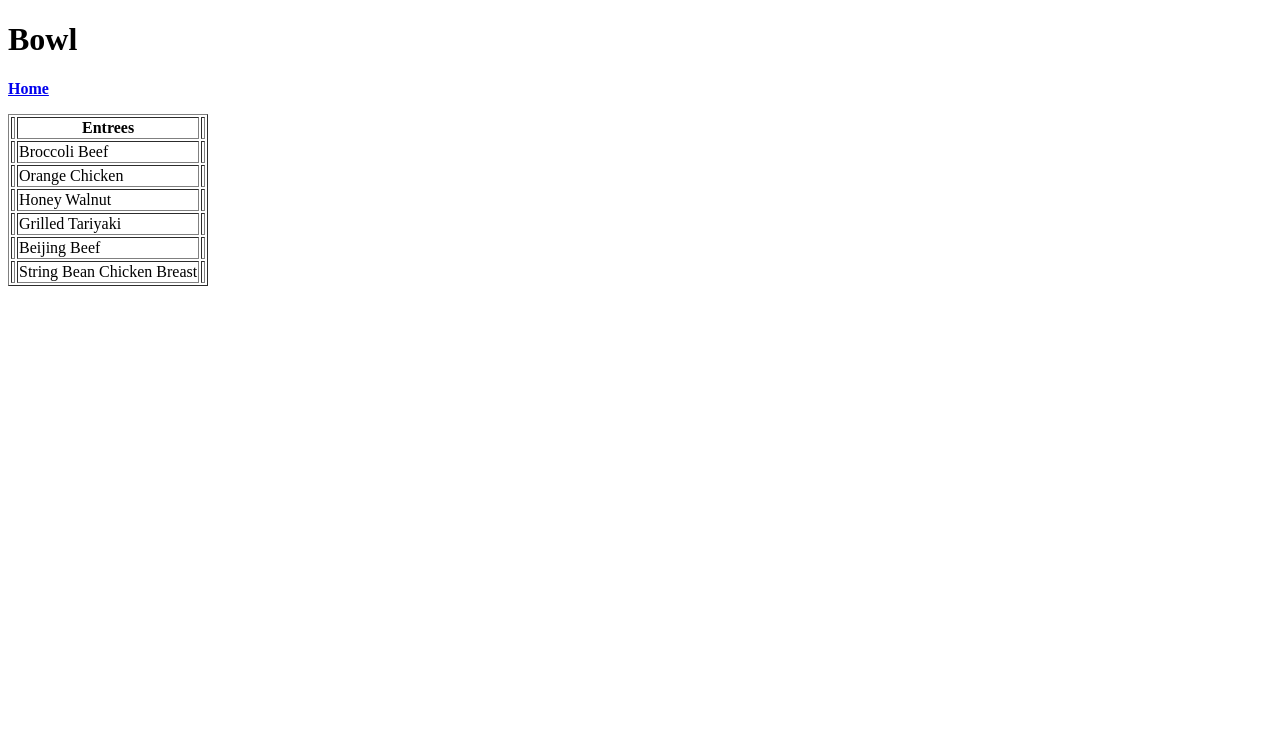
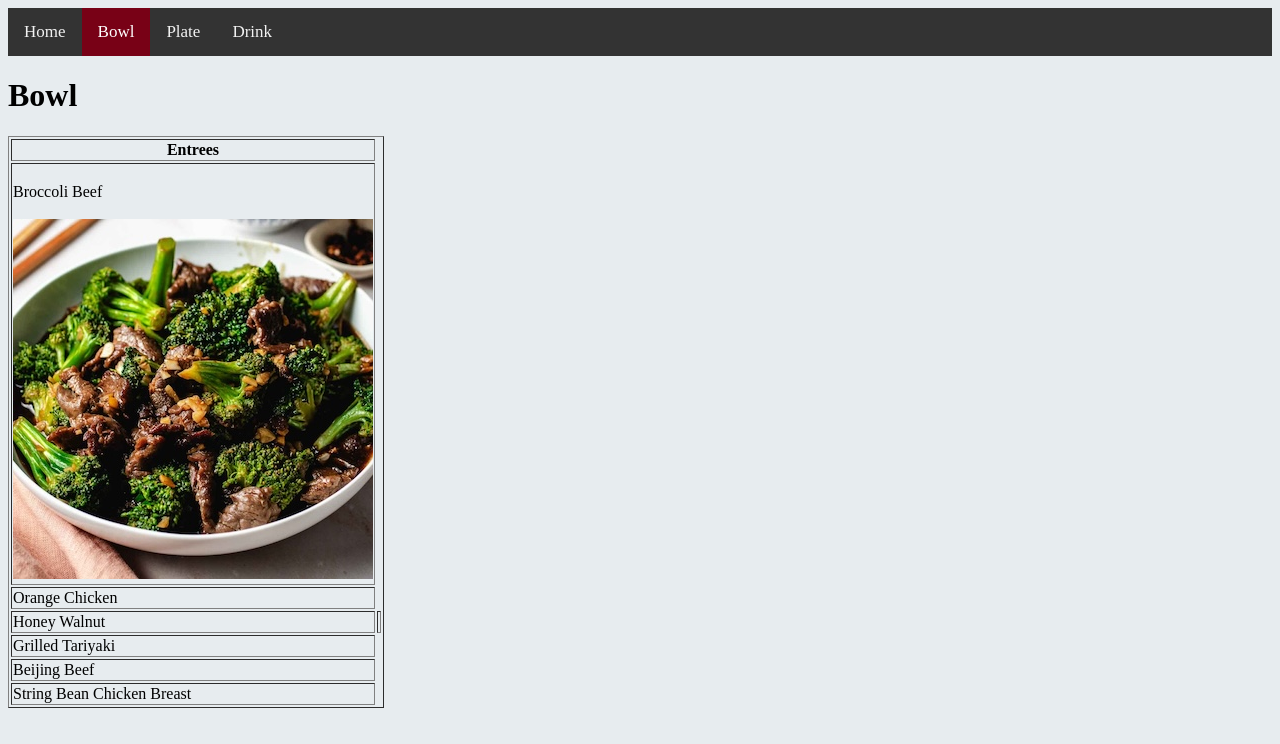
Before and after one commit to Lucynne/Panda-Express, a plain HTML site: page Bowl.html in a window 1280 px wide. Drawn offline with Linux system fonts and the light colour scheme.

Commit message:
Add files via upload

```diff
--- a/Bowl.html
+++ b/Bowl.html
@@ -3,54 +3,49 @@
 <head>
 
 	<title> Bowl </title>
-
+<div class="topnav">
+  <a href="index.html">Home</a>
+  <a href="Bowl.html" class="active">Bowl</a>
+  <a href="Plate.html">Plate</a>
+  <a href="Drink.html">Drink</a>
+</div>
+<link href="style.css"type="text/css"rel="stylesheet"/>
 </head>
 <body>
 
 	<h1>Bowl</h1>
 
 
-<p><b><a href="index.html">Home</a></b></p>
-
-
 	<table border=1px>
 		<tr>
-			<th> </th>
 			<th>Entrees</th>
-			<th> </th>
 		</tr>
 		<tr>
-			<td> </td>
-			<td>Broccoli Beef</td>
-			<td> </td>
+			<td> <br> Broccoli Beef
+				<br>
+				<br>
+				<img src="broccoliBeef.jpg" alt="Broccoli Beef"/></td>
 		</tr>
 		<tr>
-			<td> </td>
 			<td>Orange Chicken</td>
-			<td> </td>
 		</tr>
 		<tr>
-			<td> </td>
 			<td>Honey Walnut</td>
 			<td> </td>
 		</tr>
 		<tr>
-			<td> </td>
 			<td>Grilled Tariyaki</td>
-			<td> </td>
 		</tr>
 		<tr>
-			<td> </td>
 			<td>Beijing Beef</td>
-			<td> </td>
 		</tr>
 		<tr>
-			<td> </td>
 			<td>String Bean Chicken Breast</td>
-			<td> </td>
 		</tr>
 	</table>
 
+<link href="style.css"type="text/css"rel="stylesheet"/>
+</head>
 
 </body>
 </html>
--- a/style.css
+++ b/style.css
@@ -1,14 +1,9 @@
 body {
-	background-color: #84B59F;
+	background-color: #E7ECEF;
 }
-<div class="topnav">
-  <a href="index.html">Home </a>
-  <a href="Bowl.html" class="active">Bowl </a>
-  <a href="Plate.html">Plate </a>
-  <a href="Drink.html">Drink </a>
-</div>
+
 .topnav {
-   background-color: #1D1806;
+   background-color: #333333;
    overflow: hidden;
 }
 
@@ -22,11 +17,17 @@ body {
 }
 
 .topnav a:hover {
-   background-color: #D62921;
+   background-color: #DDDDDD;
    color: black;
 }
 
 .topnav a.active {
-   background-color: #D62921;
+   background-color: #780116;
    color: white;
 }
+<div class="topnav">
+  <a href="index.html">Home </a>
+  <a href="Bowl.html" class="active">Bowl </a>
+  <a href="Plate.html">Plate </a>
+  <a href="Drink.html">Drink </a>
+</div>
```
Also changed, not shown: Drink.html (+10 -4 lines), Plate.html (+10 -4 lines), index.html (+7 -9 lines), broccoliBeef.jpg (added).
